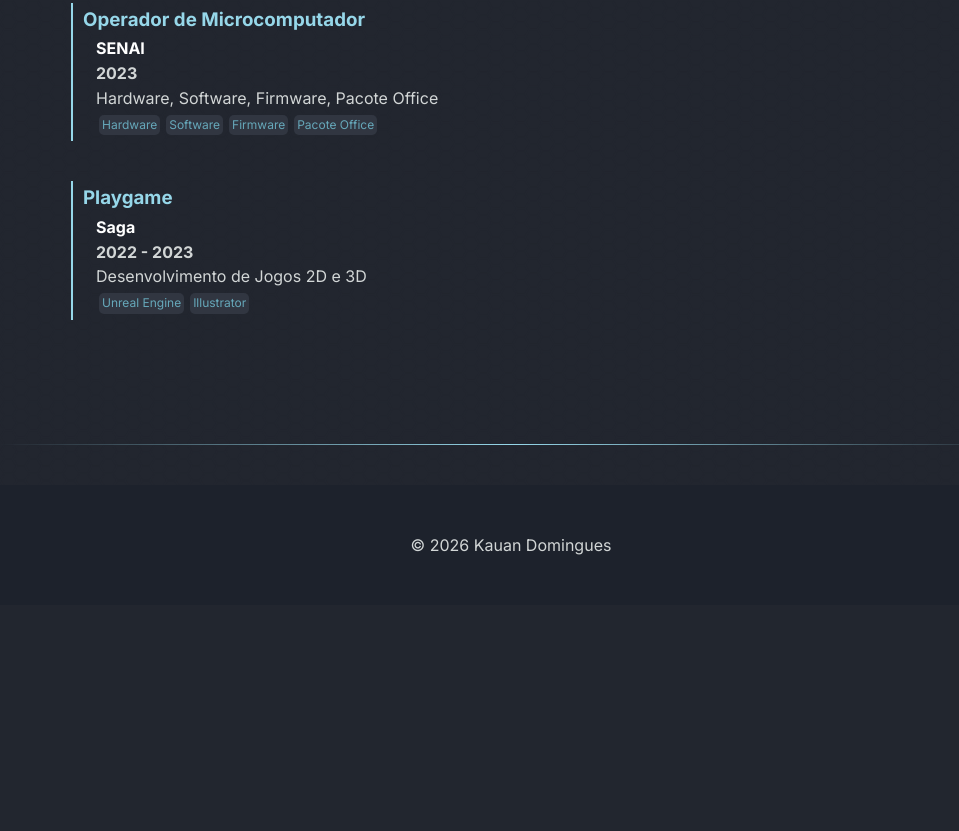
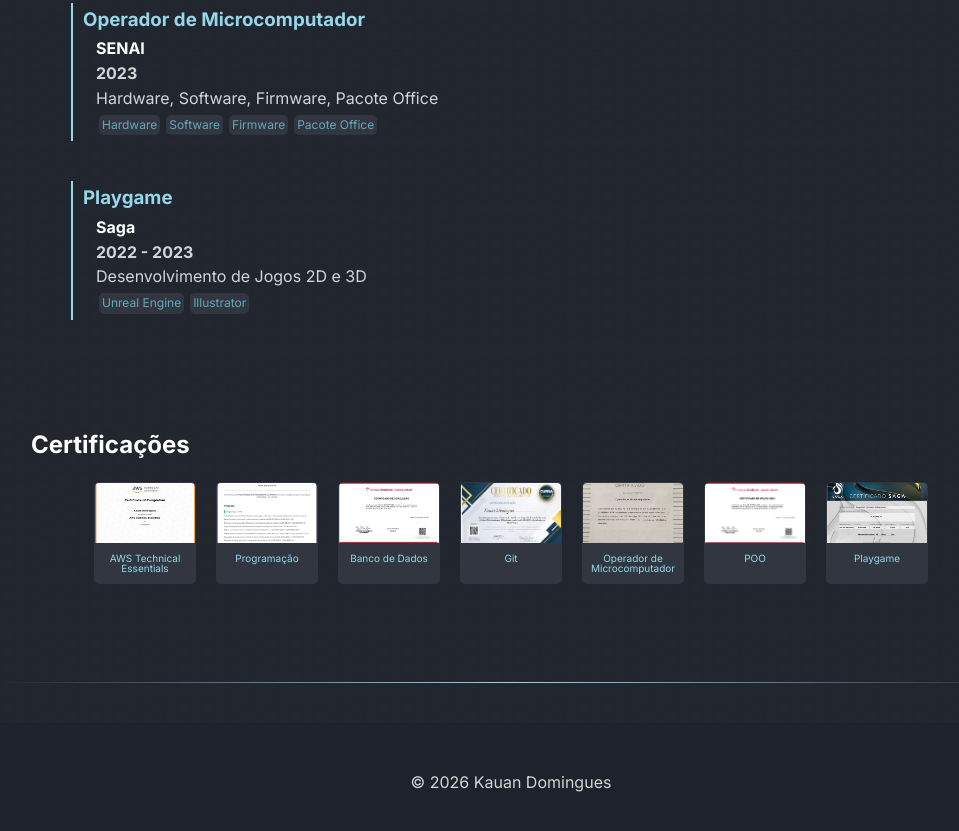
Before and after one commit to KauanDomingues/Portifolio, a plain HTML site: page index.html in a window 1280 px wide. Shown: the part 3329-4160 px from the top of the page, without its empty margins (129-1088 px from the left). Before the commit the page ends 3934 px from the top, so only its background shows below. Drawn offline with nearby package versions, Linux system fonts and the light colour scheme.

Commit message:
add certifications

```diff
--- a/index.html
+++ b/index.html
@@ -52,7 +52,8 @@
     <section id="side">
         <div id="buttons">
             <button id="themeButton"><img id="theme-button" src="./src/files/theme-button.png" alt="Theme"></button>
-            <a class="btn-save-cv link-box" href="./src/files/CurriculoKauanDomingues.pdf" download class="btn-save-cv"></a>
+            <a class="btn-save-cv link-box" href="./src/files/CurriculoKauanDomingues.pdf" download
+                class="btn-save-cv"></a>
             <a class="link-linkedin link-box" target="_blank" href="https://www.linkedin.com/in/kauandomingues"></a>
             <a class="link-mail link-box" target="_blank" href="mailto:kauandomingues931@gmail.com"></a>
             <a class="link-github link-box" target="_blank" href="https://github.com/KauanDomingues"></a>
@@ -209,6 +210,15 @@
                     </ul>
                 </li>
             </ul>
+
+            <h2 class="section-header-title" style="margin-top: 3em;">Certificações</h2>
+
+            <section id="certifications">
+                <div id="display-certification">
+                    <h3 id="certification-title"></h3>
+                    <img id="certification-view">
+                </div>
+            </section>
         </section>
 
         <div class="divider" id="education-bottom-divider"></div>
--- /dev/null
+++ b/src/json/certifications_paths.json
@@ -0,0 +1,32 @@
+{
+    "certifications": [
+        {
+            "name": "AWS Technical Essentials",
+            "path": "./src/files/certifications/aws_technical_essentials.png"
+        },
+        {
+            "name": "Programação",
+            "path": "./src/files/certifications/alura.png"
+        },
+        {
+            "name": "Banco de Dados",
+            "path": "./src/files/certifications/CertificadoBancoDeDados.png"
+        },
+        {
+            "name": "Git",
+            "path": "./src/files/certifications/certificadogit.png"
+        },
+        {
+            "name": "Operador de Microcomputador",
+            "path": "./src/files/certifications/CertificadoOperadorDeMicrocomputador.png"
+        },
+        {
+            "name": "POO",
+            "path": "./src/files/certifications/CertificadoPOO.png"
+        },
+        {
+            "name": "Playgame",
+            "path": "./src/files/certifications/sagaCertification.png"
+        }
+    ]
+}
--- a/src/scripts/script_home.js
+++ b/src/scripts/script_home.js
@@ -10,6 +10,7 @@ document.addEventListener('mousemove', (e) => {
     overGlow.style.left = `${e.clientX}px`;
     pointer.style.top = `${e.clientY}px`;
     pointer.style.left = `${e.clientX}px`;
+    pointer.style.transform = `rotate(${e.spee}deg)`
 });
 
 //Able/Unable glow if mouse enter or leave window
@@ -57,6 +58,12 @@ function buildProjectCard(imgPath, projName, projDescription, projTags, projLink
         </div>`
 }
 
+function buildCertificationCard(name, path) {
+    return `
+        <div class="certification-preview" style="background-image: url(${path});"></div>
+        <p>${name}</p>`
+}
+
 
 document.addEventListener('DOMContentLoaded', () => {
 
@@ -75,7 +82,7 @@ document.addEventListener('DOMContentLoaded', () => {
 
 
     //Read projects.json and add card to html
-    fetch("./src/projects/projects.json").then(res => res.json().then(data => {
+    fetch("./src/json/projects.json").then(res => res.json().then(data => {
         data.projects.forEach(project => {
             let card = buildProjectCard(project.imgPath, project.name, project.description, project.tags, project.links);
             document.getElementById("projects-cards-section").innerHTML += card;
@@ -141,4 +148,33 @@ document.addEventListener('DOMContentLoaded', () => {
             }, { once: true })
         }, 100)
     }
+
+    //Certifications
+    let displayCertification = document.getElementById("display-certification");
+    let certificationView = document.getElementById("certification-view");
+    let title = document.getElementById("certification-title");
+
+    fetch("./src/json/certifications_paths.json").then(res => res.json().then(data => {
+        data.certifications.forEach(certification => {
+            let card = document.createElement('div');
+            card.className = 'certification-card';
+            card.innerHTML += buildCertificationCard(certification.name, certification.path);
+            document.getElementById("certifications").appendChild(card);
+
+            card.addEventListener('click', (e) => {
+                e.stopPropagation();
+                displayCertification.style.display = "flex";
+                certificationView.src = certification.path;
+                title.textContent = certification.name;
+            })
+
+
+        });
+    }))
+
+    window.addEventListener("click", (e) => {
+        if (!certificationView.contains(e.target)) {
+            displayCertification.style.display = "none";
+        }
+    });
 });
--- a/src/styles/style_education.css
+++ b/src/styles/style_education.css
@@ -35,8 +35,77 @@
     line-height: 1.3;
 }
 
-@media (max-width: 900px){
+#certifications {
+    display: flex;
+    justify-content: center;
+    align-items: center;
+    flex-wrap: wrap;
+    width: 100%;
+}
+
+.certification-card {
+    background-color: var(--bglight);
+    width: 100px;
+    height: 100px;
+    margin: 10px;
+    border-radius: 5px;
+    overflow: hidden;
+    text-align: center;
+    transition: all 0.3s ease-in-out;
+    border: 1px solid transparent;
+}
+
+.certification-card:hover {
+    scale: 0.9;
+    translate: 0 -30;
+    border-color: var(--light-color-primary);
+    filter: brightness(0.7);
+}
+
+.certification-preview {
+    background-size: cover;
+    background-position: center;
+    background-repeat: no-repeat;
+    width: 100%;
+    height: 60%;
+}
+
+.certification-card p {
+    line-height: 1;
+    font-size: 10px;
+    color: var(--light-color-primary);
+}
+
+#display-certification {
+    position: fixed;
+    inset: 0;
+    display: none;
+    justify-content: center;
+    align-items: center;
+    flex-direction: column;
+    padding: 20px;
+    z-index: 5;
+    background: rgba(0, 0, 0, 0.6);
+}
+
+#certification-view {
+    height: 80%;
+    width: auto;
+    background-position: center;
+    background-repeat: no-repeat;
+    background-size: auto 100%;
+}
+
+@media (max-width: 900px) {
     #education {
         max-width: 80%;
     }
+
+    #certification-view {
+        height: auto;
+        width: 90%;
+        background-position: center;
+        background-repeat: no-repeat;
+        background-size: 100% auto;
+    }
 }
```
Also changed, not shown: src/files/Certifications/CertificadoBancoDeDados.png (added), src/files/Certifications/CertificadoOperadorDeMicrocomputador.png (added), src/files/Certifications/CertificadoPOO.png (added), src/files/Certifications/alura.png (added), src/files/Certifications/aws_technical_essentials.png (added), src/files/Certifications/certificadogit.png (added), src/files/Certifications/sagaCertification.png (added), src/json/projects.json (renamed from src/projects/projects.json).
